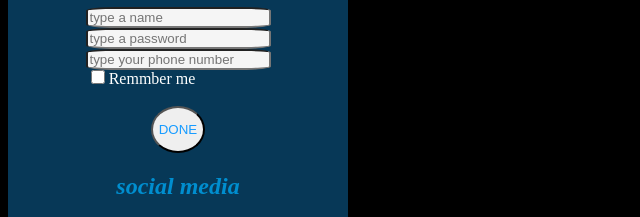
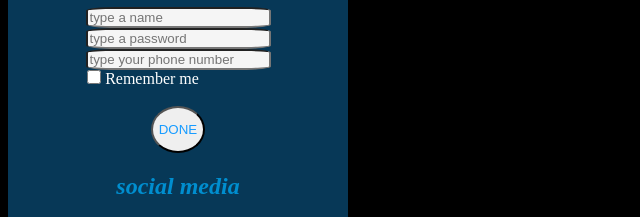
Before and after one commit to AhmedHanyJK/Lime_web, a plain HTML site: page index.html in a window 1280 px wide. Shown: the part 184-401 px from the top of the page, 0-640 px from the left. Drawn offline with Linux system fonts and the light colour scheme.

Commit message:
Update index.html

```diff
--- a/index.html
+++ b/index.html
@@ -79,7 +79,7 @@
 
                                 	 	 	 	 	   <input class="remmberMeCheckBox" type=checkBox id="remmber-me" name="remmber-me">
 
-    	 	 	 	 	 		 	 	 	 		 	 	 	 		 	 	 	 	 	     	 	<label for="remmber-me"> Remmber me </label>
+    	 	 	 	 	 		 	 	 	 		 	 	 	 		 	 	 	 	 	     	 	<label for="remmber-me">Remember me</label>
 
             	 	 	 	 	 	 		 	 	 	 	 		 	 	 	  <br>
 
```
